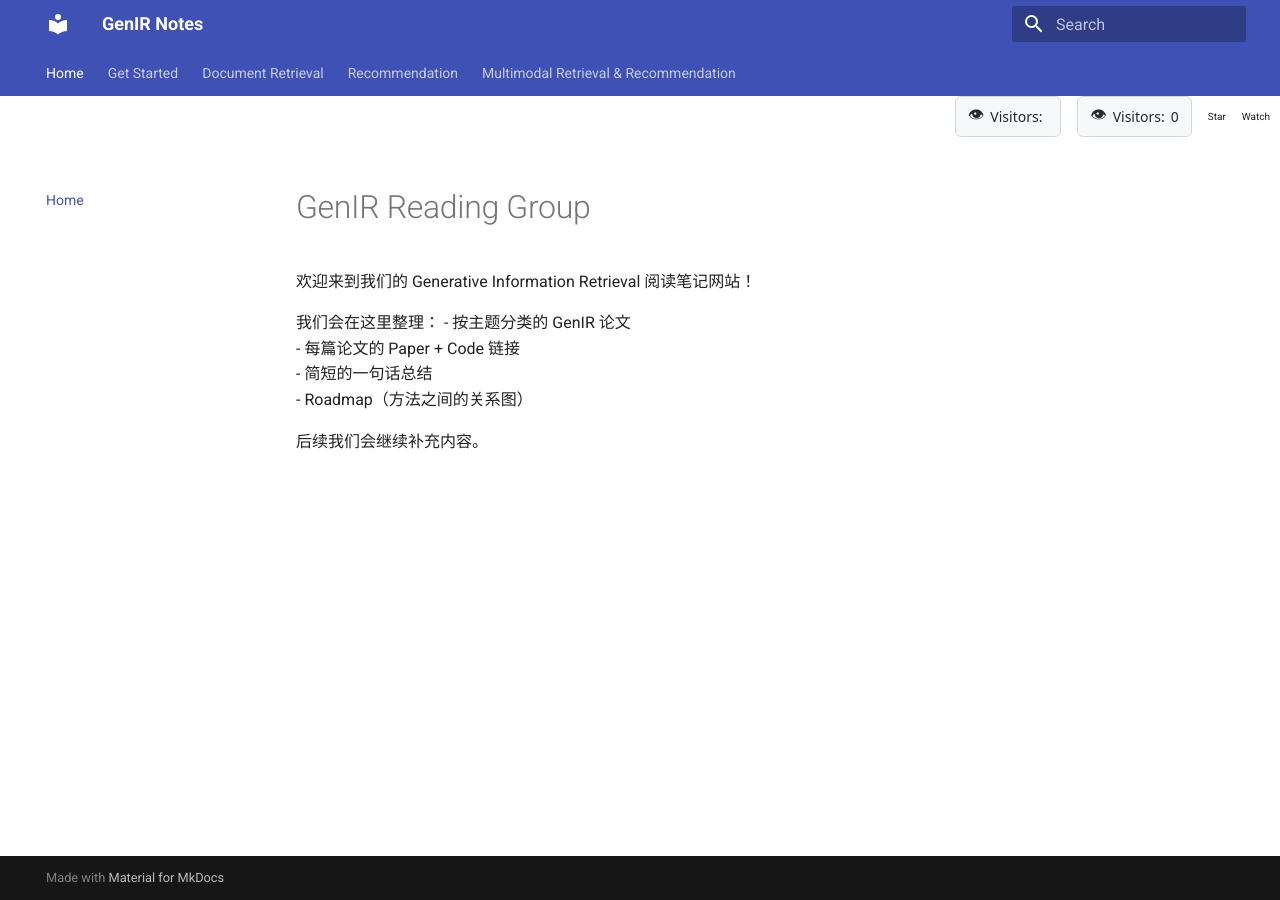
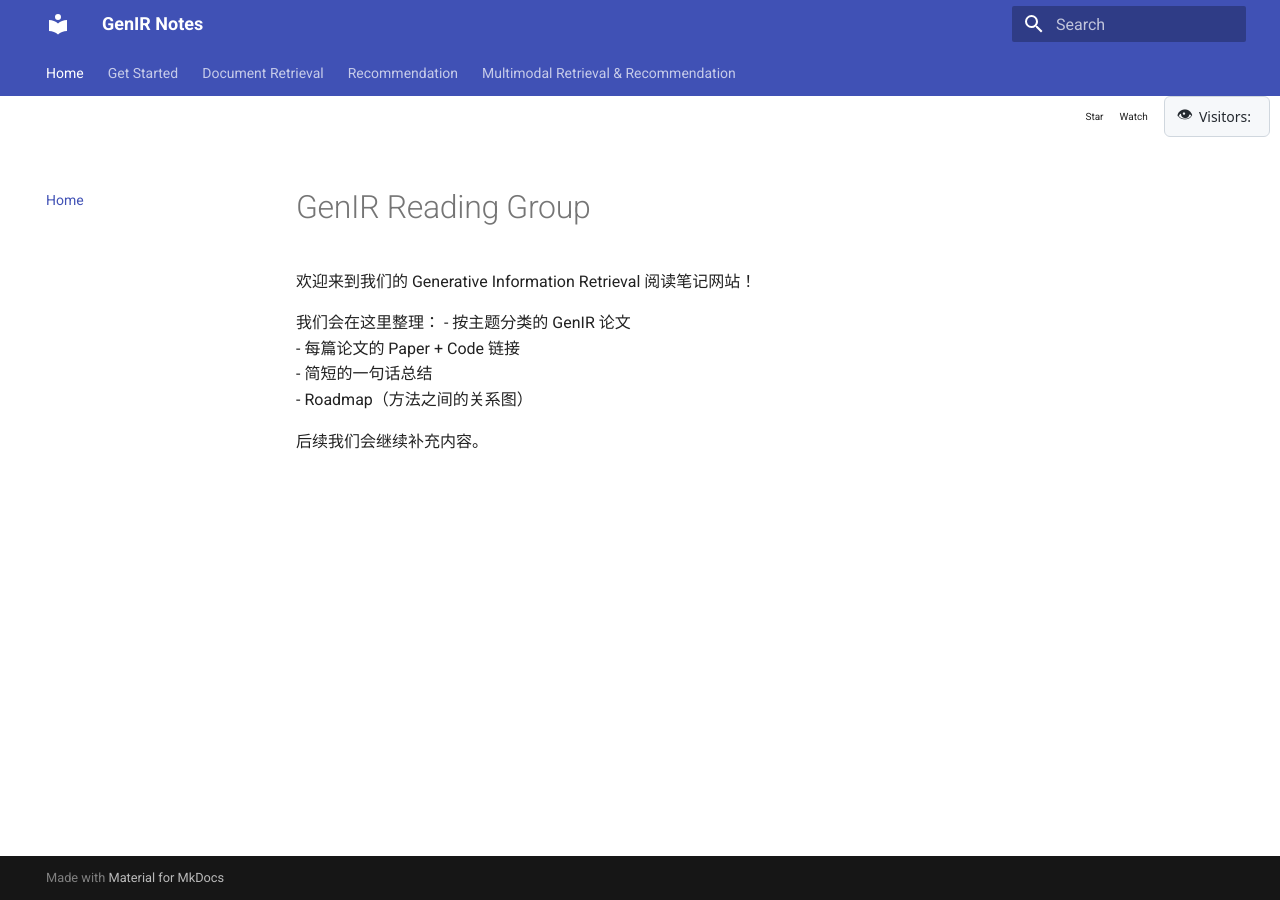
Before and after one commit to GenIR-notes/genir-notes, an MkDocs documentation site: the page built from docs/index.md, in a window 1280 px wide. Built offline with MkDocs 1.6.1 and Material for MkDocs 9.7.7, drawn with Linux system fonts in a browser that asks for light colours; some of the changed lines change nothing that is shown.

Commit message:
Update tabs-extended.html

```diff
--- a/overrides/partials/tabs-extended.html
+++ b/overrides/partials/tabs-extended.html
@@ -24,55 +24,7 @@
 
 <div style="margin-left:auto; display:flex; align-items:center; gap:16px; padding-right:10px;">
 
-  <!-- Visitors: GitHub-style button -->
-  <span class="custom-btn">
-    <span style="font-size:16px;">👁</span>
-    Visitors:
-    <span id="visitor-img" style="display:inline-block;"></span>
-  </span>
-
-  <!-- Insert websiteout counter (JS script will populate visitor-img) -->
-  <script>
-    const target = document.getElementById("visitor-img");
-
-    // Load websiteout counter JS
-    const s = document.createElement("script");
-    s.src = "https://counter.websiteout.com/js/36/0/0/0";
-    s.onload = () => {
-      // After script loads, it inserts an <img> at document.body
-      // We move that <img> into our button
-      const imgs = document.querySelectorAll("img[src*='counter.websiteout']");
-      if (imgs.length > 0) {
-        const img = imgs[0];
-        img.style.height = "20px";  // match GitHub button height
-        img.style.verticalAlign = "middle";
-        target.appendChild(img);
-      }
-    };
-    document.body.appendChild(s);
-  </script>
-
-<!-- Visitors custom button -->
-  <a href="https://clustrmaps.com/site/wf_cn-982XZZeCBdT-bIFCEedunBWFSsZ1uGiBp0CLI"
-     target="_blank"
-     class="custom-btn">
-     <span style="font-size:16px;">👁</span>
-     Visitors: <span id="visit-count">…</span>
-  </a>
-
-  <script>
-    fetch("https://clustrmaps.com/webclustr/maps_v1/map_light.json?d=wf_cn-982XZZeCBdT-bIFCEedunBWFSsZ1uGiBp0CLI")
-      .then(r => r.json())
-      .then(data => {
-        const count = data.total_hits ?? data.visits ?? "0";
-        document.getElementById("visit-count").textContent = count;
-      })
-      .catch(() => {
-        document.getElementById("visit-count").textContent = "0";
-      });
-  </script>
-
-  <!-- GitHub STAR button -->
+  <!-- ⭐ STAR -->
   <a class="github-button"
      href="https://github.com/GenIR-notes/genir-notes"
      data-icon="octicon-star"
@@ -81,7 +33,7 @@
       Star
   </a>
 
-  <!-- GitHub WATCH button -->
+  <!-- 👁 WATCH -->
   <a class="github-button"
      href="https://github.com/GenIR-notes/genir-notes/subscription"
      data-icon="octicon-eye"
@@ -89,4 +41,40 @@
      data-show-count="true">
       Watch
   </a>
+
+  <!-- 👁 VISITORS -->
+  <span class="custom-btn">
+    <span style="font-size:16px;">👁</span>
+    Visitors:
+    <span id="visitor-img" style="display:inline-block;"></span>
+  </span>
+
+  <script>
+    const markerId = "webout-counter-marker";
+    const marker = document.createElement("div");
+    marker.id = markerId;
+    document.body.appendChild(marker);
+
+    const script = document.createElement("script");
+    script.src = "https://counter.websiteout.com/js/36/0/0/0";
+    script.onload = () => {
+      setTimeout(() => {
+        const imgs = document.querySelectorAll("img[src*='counter.websiteout']");
+        if (imgs.length > 0) {
+          const img = imgs[0];
+          img.style.height = "20px";
+          img.style.verticalAlign = "middle";
+
+          const target = document.getElementById("visitor-img");
+          target.appendChild(img);
+
+          if (img.parentElement !== target) {
+            img.parentElement.remove();
+          }
+        }
+      }, 300);
+    };
+    document.body.appendChild(script);
+  </script>
+
 </div>
```
